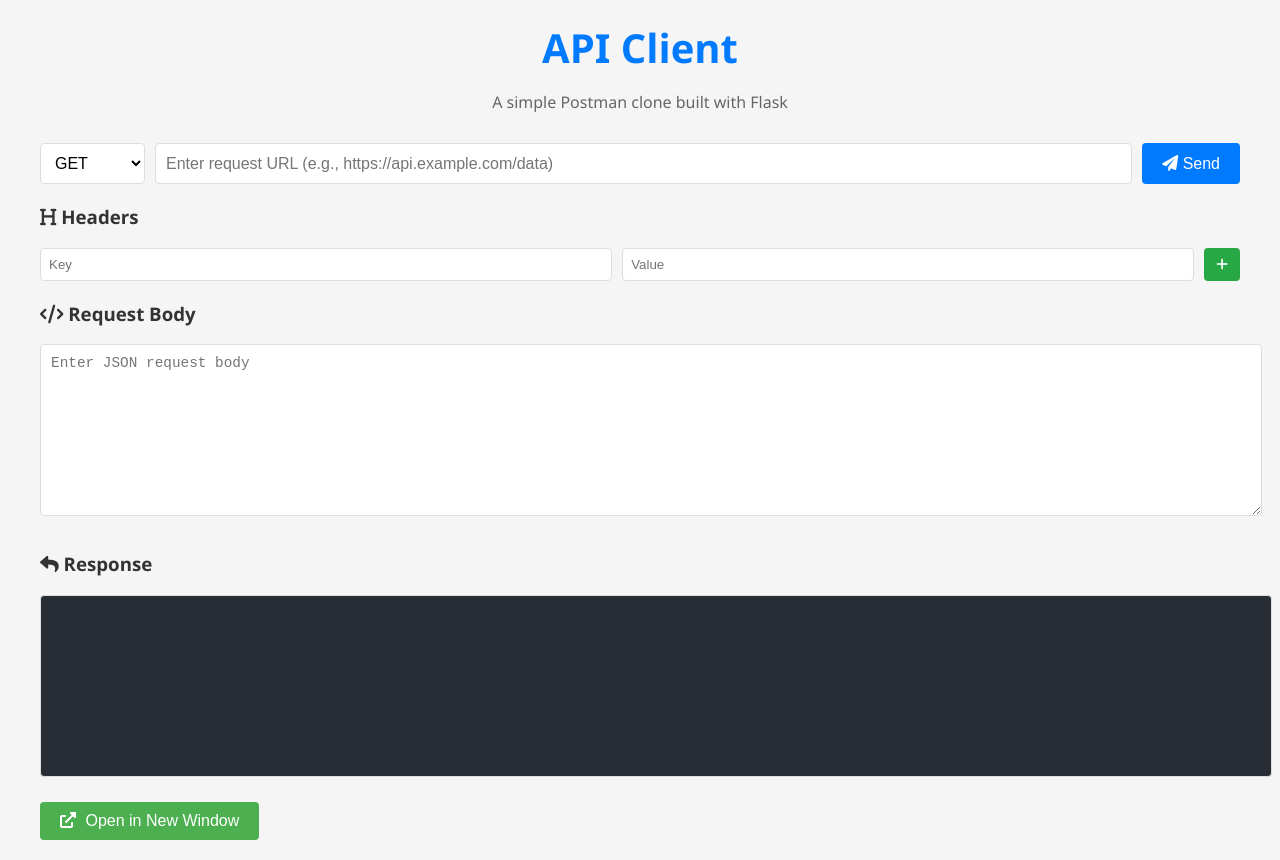
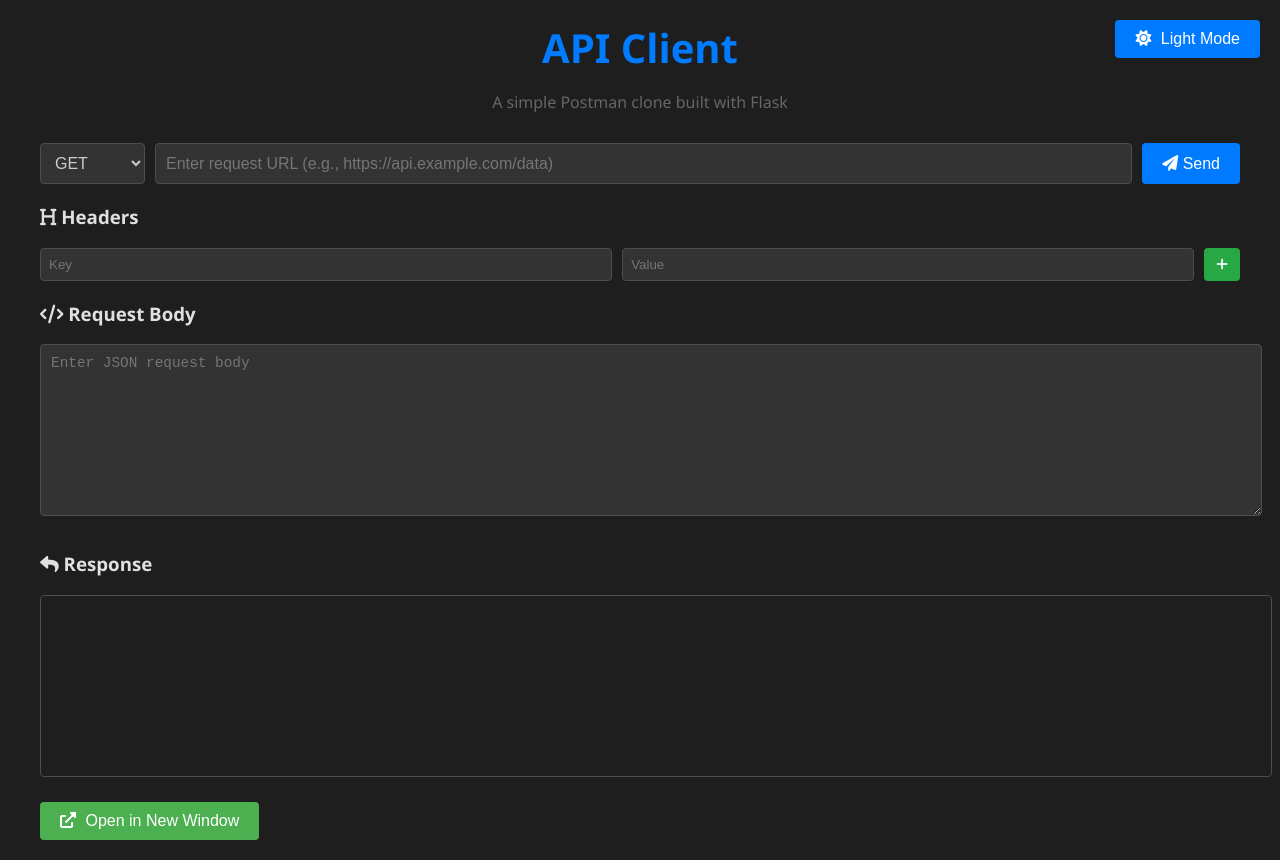
Before and after one commit to anant772/API-Client, a Flask app: page / in a window 1280 px wide. Run offline with Flask 3, Linux system fonts and the light colour scheme.

Commit message:
maybe final

```diff
--- a/static/css/styles.css
+++ b/static/css/styles.css
@@ -5,6 +5,7 @@
     padding: 0;
     background-color: #f5f5f5;
     color: #333;
+    transition: background-color 0.3s, color 0.3s;
 }
 
 .app-container {
@@ -145,6 +146,7 @@
     word-break: break-word;
     line-height: 1.5;
     tab-size: 4;
+    transition: background-color 0.3s, color 0.3s;
 }
 
 #response-body .string { color: #98c379; } /* Green for strings */
@@ -173,3 +175,133 @@
 .open-window-button i {
     margin-right: 5px;
 }
+
+/* Light Mode Styles */
+body.light-mode {
+    background-color: #ffffff;
+    color: #333333;
+}
+
+body.light-mode #response-body {
+    background-color: #f5f5f5;
+    color: #333333;
+}
+
+body.light-mode .json-key {
+    color: #2e7d32; /* Darker green for light mode */
+}
+
+body.light-mode .string { color: #388e3c; } /* Darker green for strings */
+body.light-mode .number { color: #d84315; } /* Darker orange for numbers */
+body.light-mode .boolean { color: #0277bd; } /* Darker blue for booleans */
+body.light-mode .null { color: #6a1b9a; } /* Darker purple for null */
+
+/* Theme Toggle Button */
+.theme-toggle {
+    position: absolute;
+    top: 20px;
+    right: 20px;
+    padding: 10px 20px;
+    background-color: #007bff;
+    color: white;
+    border: none;
+    border-radius: 4px;
+    cursor: pointer;
+    font-size: 1rem;
+    transition: background-color 0.3s;
+}
+
+.theme-toggle:hover {
+    background-color: #0056b3;
+}
+
+.theme-toggle i {
+    margin-right: 5px;
+}
+
+/* static/css/styles.css */
+
+/* Dark Mode (Default) */
+body {
+    font-family: 'Segoe UI', Tahoma, Geneva, Verdana, sans-serif;
+    margin: 0;
+    padding: 0;
+    background-color: #1e1e1e;  /* Dark background */
+    color: #e0e0e0;  /* Light text */
+}
+
+.section {
+    margin-bottom: 20px;
+    padding: 15px;
+    border: 1px solid #3a3a3a;  /* Darker border */
+    border-radius: 5px;
+    background-color: #2d2d2d;  /* Dark section background */
+}
+
+/* Light Mode */
+body.light-mode {
+    background-color: #e0e0e0ab;
+    color: #333333;
+}
+
+body.light-mode .section {
+    background-color: #f8f9fa;
+    border-color: #dee2e6;
+}
+
+/* Response body in dark mode */
+#response-body {
+    background-color: #1e1e1e;
+    color: #d4d4d4;
+}
+
+/* Response body in light mode */
+body.light-mode #response-body {
+    background-color: #f8f9fabd;
+    color: #333333;
+}
+
+/* Input fields in dark mode */
+.url-input,
+.method-select,
+.header-input,
+.code-area {
+    background-color: #333333;
+    color: #ffffffc0;
+    border: 1px solid #4d4d4d;
+}
+
+/* Input fields in light mode */
+body.light-mode .url-input,
+body.light-mode .method-select,
+body.light-mode .header-input,
+body.light-mode .code-area {
+    background-color: #ffffffa2;
+    color: #333333;
+    border: 1px solid #ced4da;
+}
+
+/* Buttons in dark mode */
+button {
+    background-color: #007bff;
+    color: white;
+}
+
+/* Buttons in light mode */
+body.light-mode button {
+    background-color: #0056b3;
+}
+
+/* JSON syntax colors for dark mode */
+.json-key { color: #4CAF50; }
+.string { color: #98c379; }
+.number { color: #d19a66; }
+.boolean { color: #56b6c2; }
+.null { color: #c678dd; }
+
+/* JSON syntax colors for light mode */
+body.light-mode .json-key { color: #2e7d32; }
+body.light-mode .string { color: #388e3c; }
+body.light-mode .number { color: #d84315; }
+body.light-mode .boolean { color: #0277bd; }
+body.light-mode .null { color: #6a1b9a; }
--- a/static/js/script.js
+++ b/static/js/script.js
@@ -1,11 +1,38 @@
 document.addEventListener('DOMContentLoaded', () => {
-    // Add Header functionality
     document.querySelector('.add-header-btn').addEventListener('click', addHeader);
     document.getElementById('send-btn').addEventListener('click', sendRequest);
 
+    // Add event listener for the theme toggle button
+    const themeToggle = document.getElementById('theme-toggle');
+    themeToggle.addEventListener('click', toggleTheme);
+
+    // Initialize theme
+    const savedTheme = localStorage.getItem('theme') || 'dark';
+    setTheme(savedTheme);
     // Add event listener for the new button
     document.getElementById('open-in-new-window').addEventListener('click', openResponseInNewWindow);
 });
+
+// Function to toggle between dark and light modes
+function toggleTheme() {
+    const currentTheme = document.body.classList.contains('light-mode') ? 'light' : 'dark';
+    const newTheme = currentTheme === 'dark' ? 'light' : 'dark';
+    setTheme(newTheme);
+}
+
+// Function to set the theme
+function setTheme(theme) {
+    const themeToggle = document.getElementById('theme-toggle');
+    if (theme === 'light') {
+        document.body.classList.add('light-mode');
+        themeToggle.innerHTML = '<i class="fas fa-moon"></i> Dark Mode';
+        localStorage.setItem('theme', 'light');
+    } else {
+        document.body.classList.remove('light-mode');
+        themeToggle.innerHTML = '<i class="fas fa-sun"></i> Light Mode';
+        localStorage.setItem('theme', 'dark');
+    }
+}
 
 // Function to open response in a new window
 function openResponseInNewWindow() {
--- a/templates/index.html
+++ b/templates/index.html
@@ -17,6 +17,9 @@
         <header class="app-header">
             <h1>API Client</h1>
             <p>A simple Postman clone built with Flask</p>
+            <button id="theme-toggle" class="theme-toggle">
+                <i class="fas fa-adjust"></i> Toggle Theme
+            </button>
         </header>
 
         <!-- Request Section -->
```
